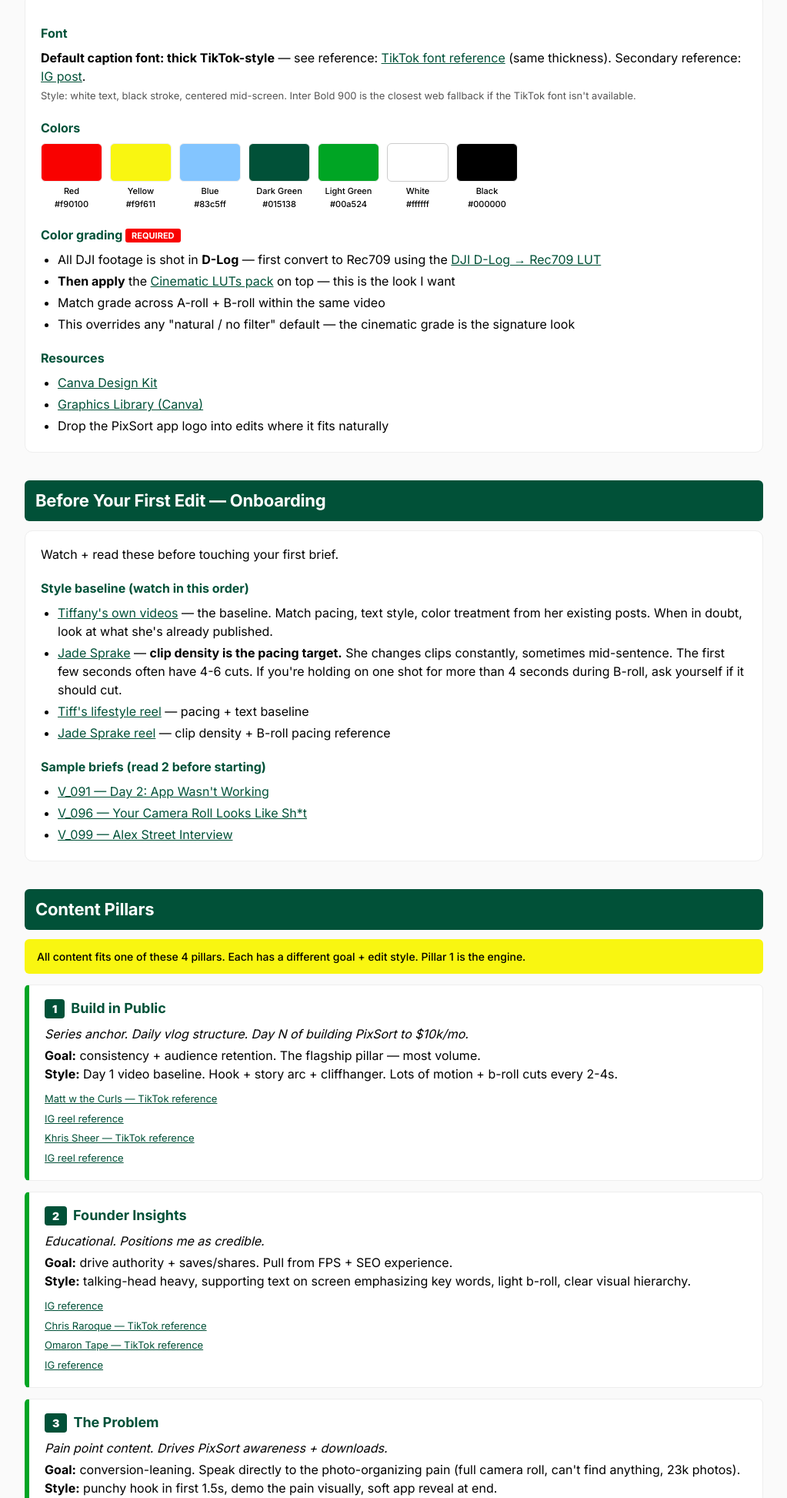
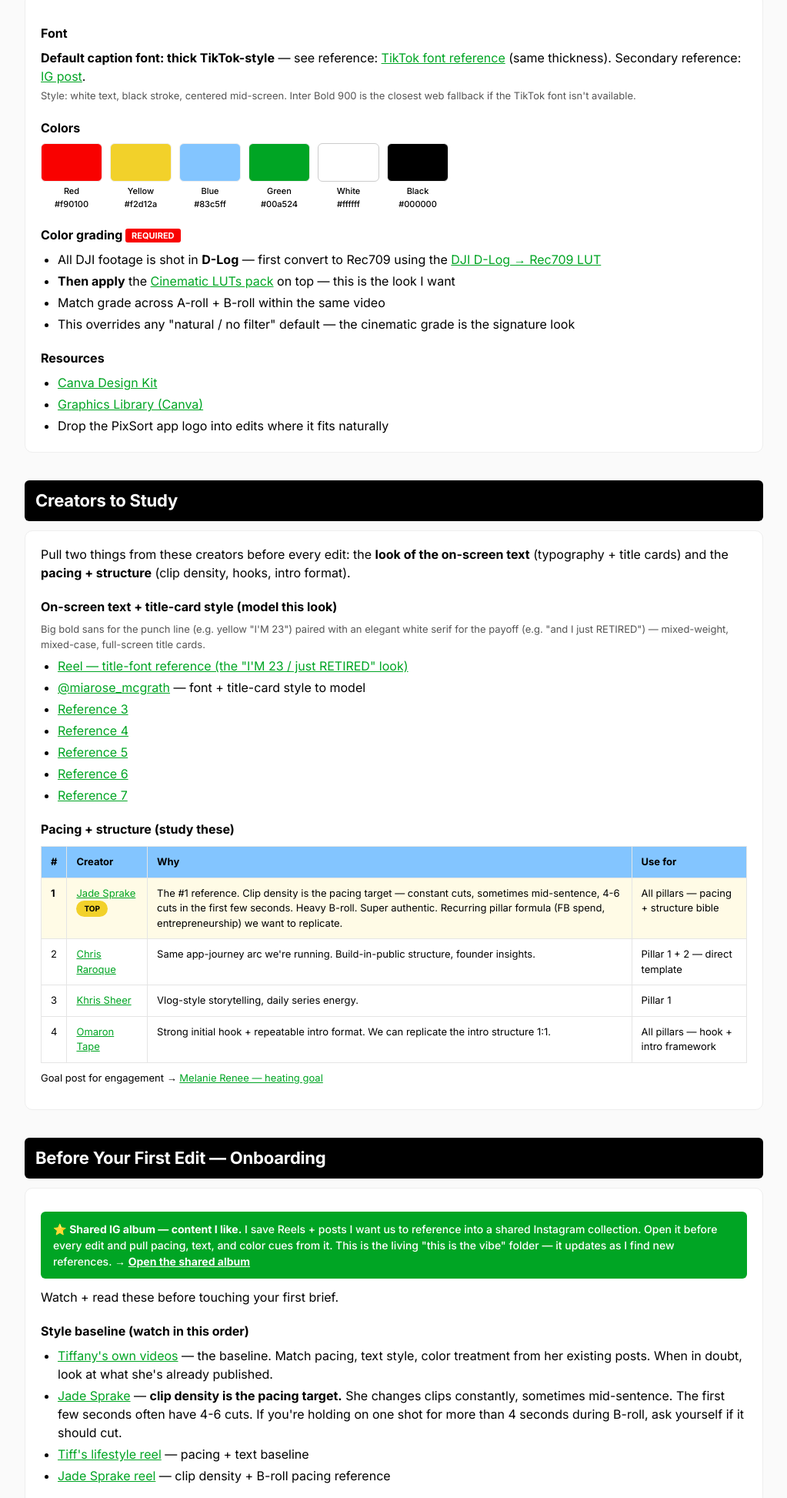
Before and after one commit to FPS-Ecom/editor-team-doc, a plain HTML site: page index.html in a window 1280 px wide. Shown: the part 708-2654 px from the top of the page at 77% size, without its empty margins (128-1151 px from the left). Drawn offline with Linux system fonts and the light colour scheme.

Commit message:
Merge Model + Inspiration Creators into one "Creators to Study" section

```diff
--- a/index.html
+++ b/index.html
@@ -7,10 +7,9 @@
 <style>
   :root {
     --red: #f90100;
-    --yellow: #f9f611;
+    --yellow: #f2d12a;
     --blue: #83c5ff;
-    --dark-green: #015138;
-    --light-green: #00a524;
+    --green: #00a524;
     --white: #ffffff;
     --black: #000000;
     --paper: #fafafa;
@@ -37,7 +36,7 @@
     font-size: 22px;
     margin: 36px 0 12px;
     padding: 10px 14px;
-    background: var(--dark-green);
+    background: var(--black);
     color: var(--white);
     border-radius: 6px;
     letter-spacing: -0.01em;
@@ -46,11 +45,11 @@
     font-weight: 700;
     font-size: 16px;
     margin: 20px 0 8px;
-    color: var(--dark-green);
+    color: var(--black);
   }
   .tagline {
     font-weight: 500;
-    color: var(--dark-green);
+    color: var(--black);
     margin-bottom: 32px;
     font-size: 15px;
   }
@@ -74,8 +73,8 @@
   .pill-red { background: var(--red); color: var(--white); }
   .pill-yellow { background: var(--yellow); color: var(--black); }
   .pill-blue { background: var(--blue); color: var(--black); }
-  .pill-green { background: var(--light-green); color: var(--white); }
-  .pill-dark { background: var(--dark-green); color: var(--white); }
+  .pill-green { background: var(--green); color: var(--white); }
+  .pill-dark { background: var(--black); color: var(--white); }
   .swatch-row { display: flex; gap: 10px; flex-wrap: wrap; margin-top: 8px; }
   .swatch { width: 80px; text-align: center; font-size: 11px; font-weight: 500; }
   .swatch .chip { height: 50px; border-radius: 6px; border: 1px solid #eee; margin-bottom: 4px; }
@@ -93,7 +92,7 @@
     vertical-align: top;
   }
   th { background: var(--blue); font-weight: 700; color: var(--black); }
-  a { color: var(--dark-green); text-decoration: underline; }
+  a { color: var(--green); text-decoration: underline; }
   .handles a { margin-right: 14px; font-weight: 500; }
   .callout {
     background: var(--yellow);
@@ -113,7 +112,7 @@
   .pillar {
     background: var(--white);
     border: 1px solid #eee;
-    border-left: 6px solid var(--light-green);
+    border-left: 6px solid var(--green);
     padding: 16px 20px;
     border-radius: 6px;
     margin: 14px 0;
@@ -121,7 +120,7 @@
   .pillar h3 { margin-top: 0; font-size: 18px; }
   .pillar-num {
     display: inline-block;
-    background: var(--dark-green);
+    background: var(--green);
     color: var(--white);
     font-weight: 900;
     padding: 2px 10px;
@@ -185,10 +184,9 @@
     <h3>Colors</h3>
     <div class="swatch-row">
       <div class="swatch"><div class="chip" style="background:#f90100"></div>Red<br/>#f90100</div>
-      <div class="swatch"><div class="chip" style="background:#f9f611"></div>Yellow<br/>#f9f611</div>
+      <div class="swatch"><div class="chip" style="background:#f2d12a"></div>Yellow<br/>#f2d12a</div>
       <div class="swatch"><div class="chip" style="background:#83c5ff"></div>Blue<br/>#83c5ff</div>
-      <div class="swatch"><div class="chip" style="background:#015138"></div>Dark Green<br/>#015138</div>
-      <div class="swatch"><div class="chip" style="background:#00a524"></div>Light Green<br/>#00a524</div>
+      <div class="swatch"><div class="chip" style="background:#00a524"></div>Green<br/>#00a524</div>
       <div class="swatch"><div class="chip" style="background:#ffffff;border:1px solid #ccc"></div>White<br/>#ffffff</div>
       <div class="swatch"><div class="chip" style="background:#000000"></div>Black<br/>#000000</div>
     </div>
@@ -209,8 +207,58 @@
     </ul>
   </div>
 
+  <h2>Creators to Study</h2>
+  <div class="card">
+    <p style="margin-top:0">Pull two things from these creators before every edit: the <strong>look of the on-screen text</strong> (typography + title cards) and the <strong>pacing + structure</strong> (clip density, hooks, intro format).</p>
+
+    <h3>On-screen text + title-card style (model this look)</h3>
+    <p style="margin:4px 0;font-size:13px;color:#555">Big bold sans for the punch line (e.g. yellow "I'M 23") paired with an elegant white serif for the payoff (e.g. "and I just RETIRED") — mixed-weight, mixed-case, full-screen title cards.</p>
+    <ul>
+      <li><a href="https://www.instagram.com/reel/DZPExoiq0hY/">Reel — title-font reference (the "I'M 23 / just RETIRED" look)</a></li>
+      <li><a href="https://www.instagram.com/miarose_mcgrath/">@miarose_mcgrath</a> — font + title-card style to model</li>
+      <li><a href="https://www.instagram.com/p/DZFKQDRAygN/">Reference 3</a></li>
+      <li><a href="https://www.instagram.com/reel/DXPq4CSEpqM/">Reference 4</a></li>
+      <li><a href="https://www.instagram.com/p/DXVVVboDuw1/">Reference 5</a></li>
+      <li><a href="https://www.instagram.com/reel/DYAPKoKKOQ1/">Reference 6</a></li>
+      <li><a href="https://www.instagram.com/reel/DWCIwLUCOdP/">Reference 7</a></li>
+    </ul>
+
+    <h3>Pacing + structure (study these)</h3>
+    <table>
+      <tr><th>#</th><th>Creator</th><th>Why</th><th>Use for</th></tr>
+      <tr style="background:#fffbe6">
+        <td><strong>1</strong></td>
+        <td><a href="https://www.instagram.com/jadesprake/">Jade Sprake</a> <span class="pill pill-yellow" style="font-size:10px">TOP</span></td>
+        <td>The #1 reference. Clip density is the pacing target — constant cuts, sometimes mid-sentence, 4-6 cuts in the first few seconds. Heavy B-roll. Super authentic. Recurring pillar formula (FB spend, entrepreneurship) we want to replicate.</td>
+        <td>All pillars — pacing + structure bible</td>
+      </tr>
+      <tr>
+        <td>2</td>
+        <td><a href="https://www.tiktok.com/@chris.raroque">Chris Raroque</a></td>
+        <td>Same app-journey arc we're running. Build-in-public structure, founder insights.</td>
+        <td>Pillar 1 + 2 — direct template</td>
+      </tr>
+      <tr>
+        <td>3</td>
+        <td><a href="https://www.tiktok.com/@khris.sheer">Khris Sheer</a></td>
+        <td>Vlog-style storytelling, daily series energy.</td>
+        <td>Pillar 1</td>
+      </tr>
+      <tr>
+        <td>4</td>
+        <td><a href="https://www.instagram.com/omarontape/reels/">Omaron Tape</a></td>
+        <td>Strong initial hook + repeatable intro format. We can replicate the intro structure 1:1.</td>
+        <td>All pillars — hook + intro framework</td>
+      </tr>
+    </table>
+    <p style="font-size:13px; margin-top:10px">Goal post for engagement → <a href="https://www.tiktok.com/@melanierrenee/video/7624019333311647007">Melanie Renee — heating goal</a></p>
+  </div>
+
   <h2>Before Your First Edit — Onboarding</h2>
   <div class="card">
+    <div class="callout" style="background:var(--green);color:var(--white)">
+      ⭐ <strong>Shared IG album — content I like.</strong> I save Reels + posts I want us to reference into a shared Instagram collection. Open it before every edit and pull pacing, text, and color cues from it. This is the living "this is the vibe" folder — it updates as I find new references. → <a href="https://www.instagram.com/tiffanyparraa/saved/tiff-references/18590677813057275/" style="color:var(--white);font-weight:700">Open the shared album</a>
+    </div>
     <p style="margin-top:0">Watch + read these before touching your first brief.</p>
     <h3>Style baseline (watch in this order)</h3>
     <ul>
@@ -278,36 +326,6 @@
       <a href="https://www.tiktok.com/@hailiemaarie/video/7624573818761235742">Hailie Marie — TikTok reference</a>
     </div>
   </div>
-
-  <h2>Inspiration Creators (study these)</h2>
-  <table>
-    <tr><th>#</th><th>Creator</th><th>Why</th><th>Use for</th></tr>
-    <tr style="background:#fffbe6">
-      <td><strong>1</strong></td>
-      <td><a href="https://www.instagram.com/jadesprake/">Jade Sprake</a> <span class="pill pill-yellow" style="font-size:10px">TOP</span></td>
-      <td>The #1 reference. Clip density is the pacing target — constant cuts, sometimes mid-sentence, 4-6 cuts in the first few seconds. Heavy B-roll. Super authentic. Recurring pillar formula (FB spend, entrepreneurship) we want to replicate.</td>
-      <td>All pillars — pacing + structure bible</td>
-    </tr>
-    <tr>
-      <td>2</td>
-      <td><a href="https://www.tiktok.com/@chris.raroque">Chris Raroque</a></td>
-      <td>Same app-journey arc we're running. Build-in-public structure, founder insights.</td>
-      <td>Pillar 1 + 2 — direct template</td>
-    </tr>
-    <tr>
-      <td>3</td>
-      <td><a href="https://www.tiktok.com/@khris.sheer">Khris Sheer</a></td>
-      <td>Vlog-style storytelling, daily series energy.</td>
-      <td>Pillar 1</td>
-    </tr>
-    <tr>
-      <td>4</td>
-      <td><a href="https://www.instagram.com/omarontape/reels/">Omaron Tape</a></td>
-      <td>Strong initial hook + repeatable intro format. We can replicate the intro structure 1:1.</td>
-      <td>All pillars — hook + intro framework</td>
-    </tr>
-  </table>
-  <p style="font-size:13px; margin-top:10px">Goal post for engagement → <a href="https://www.tiktok.com/@melanierrenee/video/7624019333311647007">Melanie Renee — heating goal</a></p>
 
   <h2>Reusable Assets (Already Shot)</h2>
   <div class="callout">Don't shoot what we already have. Pull from these before requesting new footage.</div>
```
